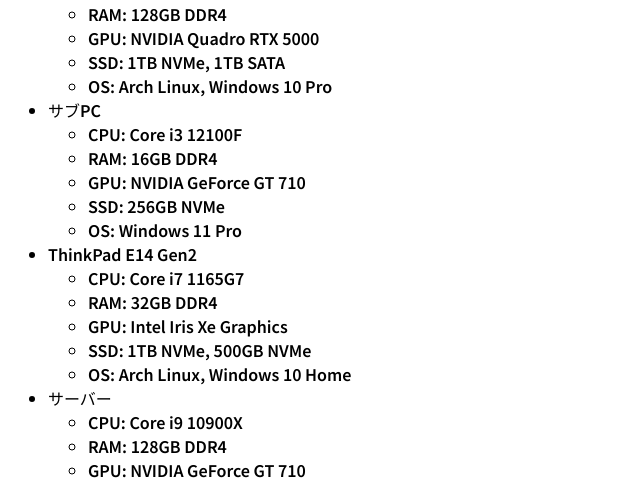
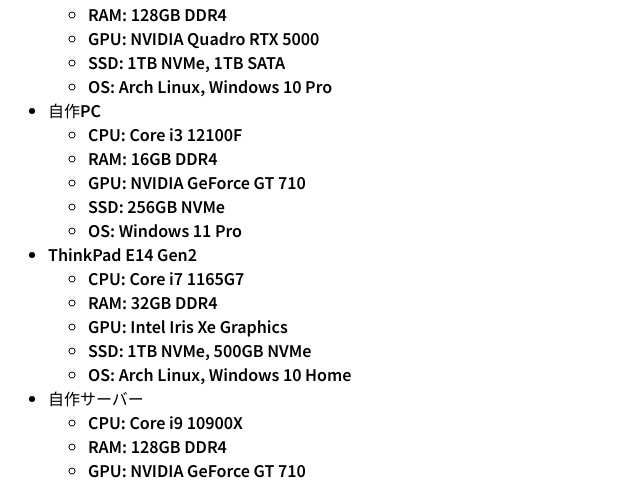
Before and after one commit to t-sasaki915/t-sasaki-net, a Jekyll site: the page built from docs/index.md, in a window 1280 px wide and 900 px high, scrolled down 1669 px. Shown: the part 202-689 px from the top of the window, without its empty margins (0-640 px from the left). Built offline with Jekyll 4.4.1, drawn with Linux system fonts in a browser that asks for light colours; Markdown is read by kramdown in place of the engine named in the settings.

Commit message:
Update index.md

```diff
--- a/docs/index.md
+++ b/docs/index.md
@@ -80,7 +80,7 @@
   - GPU: NVIDIA Quadro RTX 5000
   - SSD: 1TB NVMe, 1TB SATA
   - OS: Arch Linux, Windows 10 Pro
-- サブPC
+- 自作PC
   - CPU: Core i3 12100F
   - RAM: 16GB DDR4
   - GPU: NVIDIA GeForce GT 710
@@ -92,7 +92,7 @@
   - GPU: Intel Iris Xe Graphics
   - SSD: 1TB NVMe, 500GB NVMe
   - OS: Arch Linux, Windows 10 Home
-- サーバー
+- 自作サーバー
   - CPU: Core i9 10900X
   - RAM: 128GB DDR4
   - GPU: NVIDIA GeForce GT 710
```
